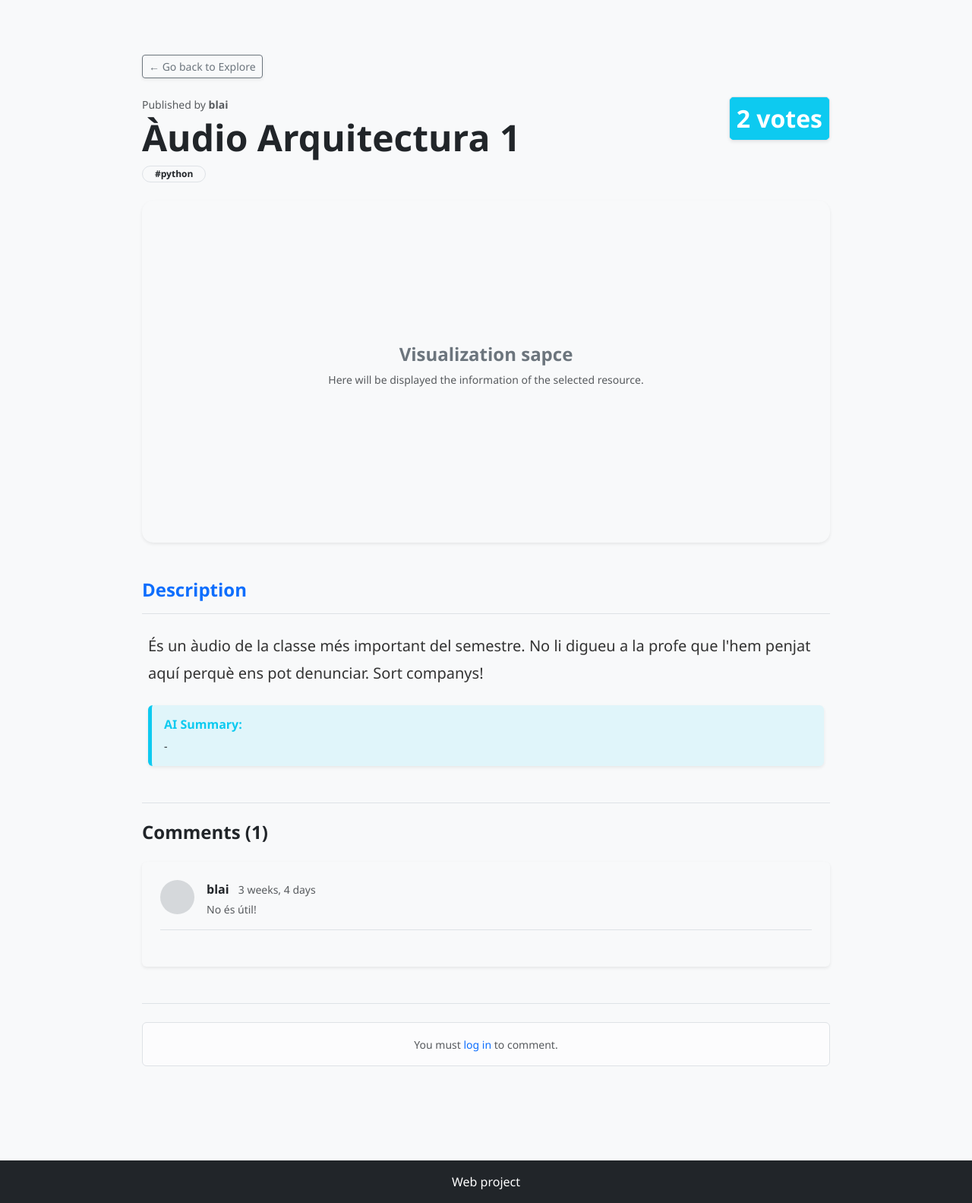
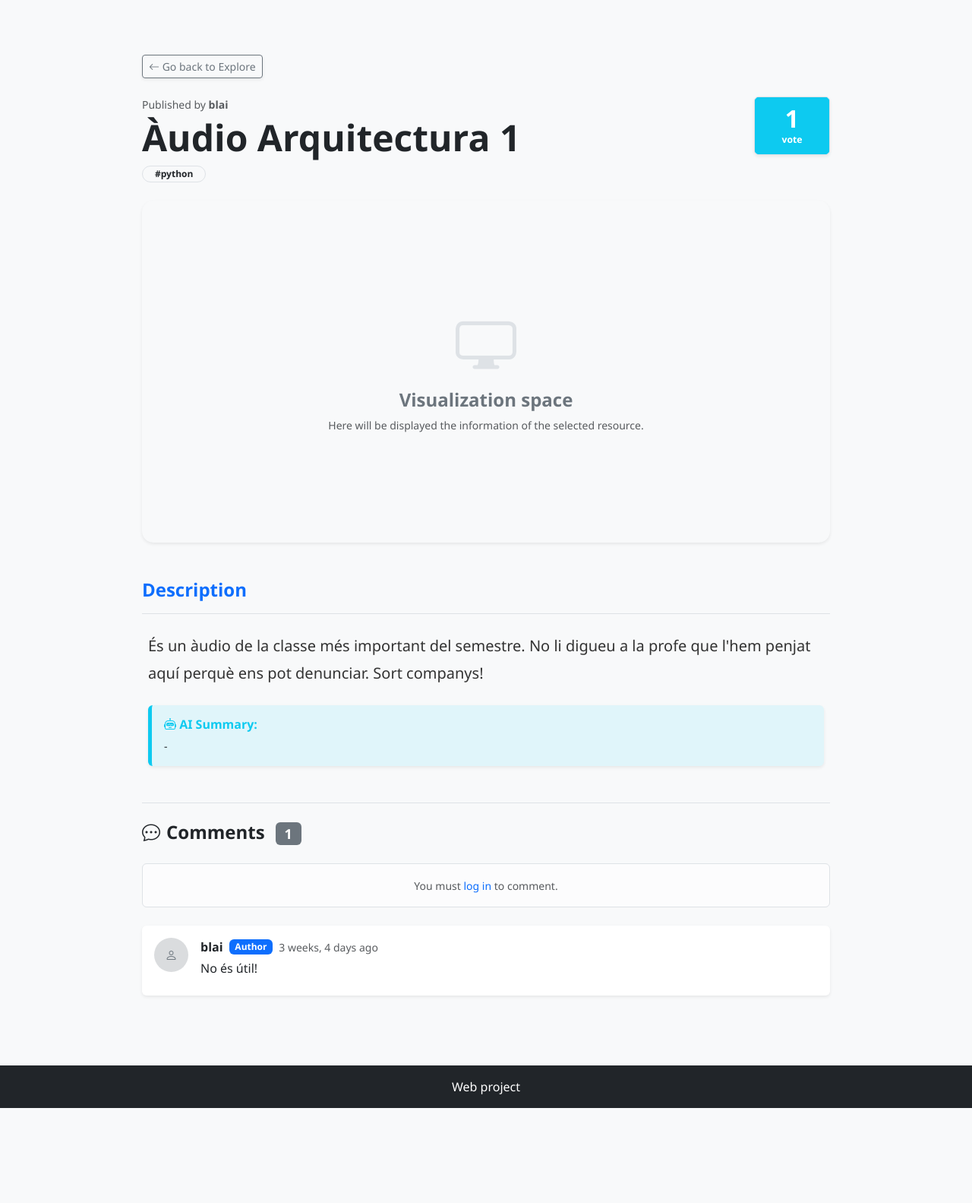
Before and after one commit to eem-3/web-project, a Django app: page /234d6f6b-bb36-4924-a8c1-70dc44e95d52 in a window 1280 px wide. Shown: the part 57-1640 px from the top of the page at 76% size. After the commit the page ends 1515 px from the top, so only its background shows below. Run offline with Django 5.2, Linux system fonts and the light colour scheme; data comes from the database, SQL or seed files in the repository; both versions use the stored data as it was before the commit; data that the repository does not hold is empty.

Commit message:
Introduït secció de comentaris

```diff
--- a/core/views.py
+++ b/core/views.py
@@ -1,44 +1,52 @@
-from django.shortcuts import render
-from django.contrib.auth.forms import UserCreationForm
+from django.shortcuts import render, redirect, get_object_or_404
+from django.views.generic import CreateView
 from django.urls import reverse_lazy
-from django.views.generic import CreateView
-from django.http import HttpResponse
 from .forms import BootstrapUserCreationForm
-from django.contrib.auth.decorators import login_required
-from django.shortcuts import render, get_object_or_404
 from .models import Entity, Project, Media, Comment
+
 
 def view_home(request):
     if request.user.is_authenticated:
-        llista_entitats = Entity.objects.all()
-        return render(request, 'components/home.html', {'entities': llista_entitats})
-    else:
-        return render(request, 'components/homedemo.html')
+        entities = Entity.objects.all()
+        return render(request, 'components/home.html', {'entities': entities})
+    return render(request, 'components/homedemo.html')
+
 
 class SignUpView(CreateView):
     """Sign up view."""
-    form_class = BootstrapUserCreationForm         # the form to show (username + password + confirm)
-    template_name = 'registration/signup.html'     # the HTML template to render
-    success_url = reverse_lazy('login')            # after signup, redirect to the login page
+    form_class = BootstrapUserCreationForm
+    template_name = 'registration/signup.html'
+    success_url = reverse_lazy('login')
 
 
-def EntityView1(request, pk):
-    # Obtenemos la entidad base
+def entity_detail(request, pk):
     entity = get_object_or_404(Entity, pk=pk)
-
-    # Intentamos obtener la versión específica (Project o Media)
-    # Django permite acceder al "hijo" desde el "padre" en minúsculas
     project = getattr(entity, 'project', None)
     media = getattr(entity, 'media', None)
 
-    # Obtenemos los comentarios asociados a esta entidad
-    comments = Comment.objects.filter(entity=entity).order_by('-created_at')
+    if request.method == 'POST':
+        if not request.user.is_authenticated:
+            return redirect('login')
+        text = request.POST.get('comment_text', '').strip()
+        parent_id = request.POST.get('parent_id', '').strip()
+        if text:
+            parent = None
+            if parent_id:
+                parent = Comment.objects.filter(comment_id=parent_id, entity=entity).first()
+            Comment.objects.create(entity=entity, user=request.user, text=text, parent=parent)
+        return redirect(request.path + '#comments')
 
-    context = {
+    comments = (
+        Comment.objects
+        .filter(entity=entity, parent=None)
+        .order_by('created_at')
+        .select_related('user')
+        .prefetch_related('replies__user')
+    )
+
+    return render(request, 'components/entity_detail.html', {
         'entity': entity,
         'project': project,
         'media': media,
         'comments': comments,
-    }
-
-    return render(request, 'components/entity_detail.html', context)
+    })
--- a/templates/base.html
+++ b/templates/base.html
@@ -7,6 +7,7 @@
     <meta name="viewport" content="width=device-width, initial-scale=1.0">
     <title>{% block title %}Template{% endblock %}</title>
     <link href="https://cdn.jsdelivr.net/npm/bootstrap@5.3.3/dist/css/bootstrap.min.css" rel="stylesheet">
+    <link href="https://cdn.jsdelivr.net/npm/bootstrap-icons@1.11.3/font/bootstrap-icons.min.css" rel="stylesheet">
     <link href="{% static 'styles/css/style.css' %}" rel="stylesheet">
 </head>
 <body>
--- a/templates/components/entity_detail.html
+++ b/templates/components/entity_detail.html
@@ -9,7 +9,7 @@
 
             <div class="mb-4">
                 <a href="{% url 'home' %}" class="btn btn-outline-secondary btn-sm shadow-sm">
-                    <i class="bi bi-arrow-left"></i> ← Go back to Explore
+                    <i class="bi bi-arrow-left"></i> Go back to Explore
                 </a>
             </div>
 
@@ -17,7 +17,6 @@
                 <div>
                     <small class="text-muted d-block mb-1">Published by <strong>{{ entity.user.username }}</strong></small>
                     <h1 class="display-5 fw-bold mb-2">{{ entity.title }}</h1>
-
                     <div class="d-flex flex-wrap gap-2">
                         {% for tag in entity.tags.all %}
                         <span class="badge rounded-pill bg-light text-dark border px-3">#{{ tag.tag }}</span>
@@ -26,17 +25,10 @@
                 </div>
 
                 <div class="card shadow-sm border text-center overflow-hidden" style="min-width: 100px;">
-
-                    {% if entity.up_votes == 1 %}
                     <div class="btn btn-info btn-sm w-100 rounded-0 py-2 text-white fw-bold">
-                        <span class="h6 fw-bold mb-0">{{ entity.up_votes }} votes</span>
+                        <span class="h2 fw-bold mb-0">{{ entity.votes.count }}</span>
+                        <small class="d-block">vote{{ entity.votes.count|pluralize }}</small>
                     </div>
-                    {% else %}
-                    <div class="btn btn-info btn-sm w-100 rounded-0 py-2 text-white fw-bold">
-                        <span class="h2 fw-bold mb-0">{{ entity.up_votes }} votes</span>
-                    </div>
-                    {% endif %}
-
                 </div>
             </div>
 
@@ -44,7 +36,7 @@
                 <div class="card-body d-flex flex-column justify-content-center align-items-center text-muted">
                     <div class="text-center">
                         <i class="bi bi-display mb-3" style="font-size: 5rem; color: #dee2e6;"></i>
-                        <h4 class="text-secondary">Visualization sapce</h4>
+                        <h4 class="text-secondary">Visualization space</h4>
                         <p class="small">Here will be displayed the information of the selected resource.</p>
                     </div>
                 </div>
@@ -53,14 +45,11 @@
             <div class="mb-5">
                 <h4 class="text-primary fw-bold border-bottom pb-3 mb-4">Description</h4>
                 <div class="px-2">
-                    <p class="lead" style="line-height: 1.8; color: #333;">
-                        {{ entity.description }}
-                    </p>
-
+                    <p class="lead" style="line-height: 1.8; color: #333;">{{ entity.description }}</p>
                     {% if entity.description_ai %}
                     <div class="card border-0 bg-info bg-opacity-10 mt-4 shadow-sm" style="border-left: 5px solid #0dcaf0 !important;">
                         <div class="card-body">
-                            <h6 class="fw-bold text-info"><i class="bi bi-robot"></i>AI Summary:</h6>
+                            <h6 class="fw-bold text-info"><i class="bi bi-robot"></i> AI Summary:</h6>
                             <p class="mb-0 text-dark small">{{ entity.description_ai }}</p>
                         </div>
                     </div>
@@ -74,7 +63,7 @@
                 <div class="list-group shadow-sm">
                     {% for item in project.media_items.all %}
                     <div class="list-group-item d-flex justify-content-between align-items-center py-3">
-                        <span><i class="bi bi-file-earmark-arrow-down me-2 text-primary"></i> {{ item.filename }}</span>
+                        <span><i class="bi bi-file-earmark-arrow-down me-2 text-primary"></i>{{ item.filename }}</span>
                         <a href="{{ item.storage_url }}" class="btn btn-sm btn-primary px-4 rounded-pill">Download</a>
                     </div>
                     {% endfor %}
@@ -82,56 +71,104 @@
             </div>
             {% endif %}
 
-            <div class="mt-5 pt-4 border-top">
-                <h4 class="mb-4">Comments ({{ comments.count }})</h4>
-                <div class="comments-section bg-light p-4 rounded shadow-sm">
-                    {% for comment in comments %}
-                    <div class="d-flex mb-4 last-child-mb-0 pb-3 border-bottom">
-                        <div class="bg-secondary bg-opacity-25 rounded-circle me-3 flex-shrink-0 d-flex align-items-center justify-content-center" style="width: 45px; height: 45px;">
-                            <i class="bi bi-person text-secondary"></i>
-                        </div>
-                        <div>
-                            <div class="mb-1">
-                                <span class="fw-bold">{{ comment.user.username }}</span>
-                                <small class="text-muted ms-2">{{ comment.created_at|timesince }}</small>
-                            </div>
-                            <p class="text-muted mb-0 small">{{ comment.text }}</p>
-                        </div>
-                    </div>
-                    {% empty %}
-                    <div class="text-center py-4 text-muted">
-                        <i class="bi bi-chat-dots d-block h1"></i>
-                        <p>There are no comments. Be the first one!</p>
-                    </div>
-                    {% endfor %}
-                </div>
-                <div class="mt-5 pt-4 border-top">
+            <!-- COMMENTS SECTION -->
+            <div class="mt-5 pt-4 border-top" id="comments">
+                <h4 class="mb-4">
+                    <i class="bi bi-chat-dots me-2"></i>Comments
+                    <span class="badge bg-secondary ms-2">{{ comments.count }}</span>
+                </h4>
 
                 {% if user.is_authenticated %}
-                <div class="card border-0 shadow-sm mb-5">
-                    <div class="card-body p-0">
-                        <form method="post" action=".">
+                <div class="card border-0 shadow-sm mb-4">
+                    <div class="card-body">
+                        <form method="post">
                             {% csrf_token %}
-                            <div class="form-group">
-                                <textarea name="comment_text" class="form-control border-0 " rows="3"
-                                          placeholder="Write your comment here..."
-                                          style="resize: none; border-radius: 10px;" required></textarea>
-                            </div>
-                            <div class="d-flex justify-content-end mt-2 bg-light">
-                                <button href="" type="submit" class="btn btn-primary m-1 px-4 rounded-pill shadow-sm">Publish</button>
+                            <textarea name="comment_text" class="form-control border-0 bg-light" rows="3"
+                                      placeholder="Write your comment here..."
+                                      style="resize: none; border-radius: 10px;" required></textarea>
+                            <div class="d-flex justify-content-end mt-2">
+                                <button type="submit" class="btn btn-primary px-4 rounded-pill shadow-sm">Publish</button>
                             </div>
                         </form>
                     </div>
                 </div>
                 {% else %}
-                <div class="alert alert-light text-center border mb-5">
+                <div class="alert alert-light text-center border mb-4">
                     <small class="text-muted">You must <a href="{% url 'login' %}">log in</a> to comment.</small>
                 </div>
                 {% endif %}
 
-            </div>
+                <div class="comments-list">
+                    {% for comment in comments %}
+                    <div class="card border-0 shadow-sm mb-3" id="comment-{{ comment.comment_id }}">
+                        <div class="card-body">
+                            <div class="d-flex">
+                                <div class="bg-secondary bg-opacity-25 rounded-circle me-3 flex-shrink-0 d-flex align-items-center justify-content-center" style="width: 45px; height: 45px;">
+                                    <i class="bi bi-person text-secondary"></i>
+                                </div>
+                                <div class="flex-grow-1">
+                                    <div class="mb-1 d-flex align-items-center flex-wrap gap-2">
+                                        <span class="fw-bold">{{ comment.user.username }}</span>
+                                        {% if comment.user == entity.user %}
+                                        <span class="badge bg-primary">Author</span>
+                                        {% endif %}
+                                        <small class="text-muted">{{ comment.created_at|timesince }} ago</small>
+                                    </div>
+                                    <p class="mb-2">{{ comment.text }}</p>
+
+                                    {% if user.is_authenticated %}
+                                    <button class="btn btn-sm btn-link text-muted p-0 text-decoration-none"
+                                            data-bs-toggle="collapse"
+                                            data-bs-target="#reply-form-{{ comment.comment_id }}">
+                                        <i class="bi bi-reply"></i> Reply
+                                    </button>
+                                    <div class="collapse mt-2" id="reply-form-{{ comment.comment_id }}">
+                                        <form method="post">
+                                            {% csrf_token %}
+                                            <input type="hidden" name="parent_id" value="{{ comment.comment_id }}">
+                                            <textarea name="comment_text" class="form-control form-control-sm bg-light border-0" rows="2"
+                                                      placeholder="Write your reply..."
+                                                      style="resize: none; border-radius: 8px;" required></textarea>
+                                            <div class="d-flex justify-content-end mt-1">
+                                                <button type="submit" class="btn btn-sm btn-primary rounded-pill px-3 mt-1">Reply</button>
+                                            </div>
+                                        </form>
+                                    </div>
+                                    {% endif %}
+
+                                    {% for reply in comment.replies.all %}
+                                    <div class="d-flex mt-3 ps-3 border-start border-2" id="comment-{{ reply.comment_id }}">
+                                        <div class="bg-secondary bg-opacity-25 rounded-circle me-3 flex-shrink-0 d-flex align-items-center justify-content-center" style="width: 35px; height: 35px;">
+                                            <i class="bi bi-person text-secondary" style="font-size: 0.85rem;"></i>
+                                        </div>
+                                        <div class="flex-grow-1">
+                                            <div class="mb-1 d-flex align-items-center flex-wrap gap-2">
+                                                <span class="fw-bold small">{{ reply.user.username }}</span>
+                                                {% if reply.user == entity.user %}
+                                                <span class="badge bg-primary" style="font-size: 0.65rem;">Author</span>
+                                                {% endif %}
+                                                <small class="text-muted" style="font-size: 0.75rem;">{{ reply.created_at|timesince }} ago</small>
+                                            </div>
+                                            <p class="mb-0 small">{{ reply.text }}</p>
+                                        </div>
+                                    </div>
+                                    {% endfor %}
+
+                                </div>
+                            </div>
+                        </div>
+                    </div>
+                    {% empty %}
+                    <div class="text-center py-5 text-muted">
+                        <i class="bi bi-chat-dots d-block" style="font-size: 3rem;"></i>
+                        <p class="mt-2">No comments yet. Be the first one!</p>
+                    </div>
+                    {% endfor %}
+                </div>
 
             </div>
 
-        </div> </div> </div>
+        </div>
+    </div>
+</div>
 {% endblock %}
--- a/web_project/urls.py
+++ b/web_project/urls.py
@@ -1,22 +1,15 @@
 from django.contrib import admin
 from django.urls import include, path
-
-from core.views import SignUpView, view_home, EntityView1
-
-from core.views import SignUpView
-from django.contrib.auth.views import LogoutView
 from django.conf import settings
 from django.conf.urls.static import static
+from core.views import SignUpView, entity_detail
 
 urlpatterns = [
     path('admin/', admin.site.urls),
-    path('accounts/', include('django.contrib.auth.urls')),  # provides accounts/login/ and accounts/logout/
     path('accounts/signup/', SignUpView.as_view(), name='signup'),
-    # name='signup' -> used in nav bar: {% url 'signup' %}
     path('accounts/', include('django.contrib.auth.urls')),
-    path('home/', view_home, name='home'),
     path('', include('core.urls')),
-    path('<uuid:pk>', EntityView1, name='Entity'),
+    path('<uuid:pk>', entity_detail, name='entity'),
 ]
 
 if settings.DEBUG:
```
Also changed, not shown: core/models.py (+15 -24 lines), templates/components/home.html (+4 -15 lines), core/migrations/0003_refactor_models.py (added), db.sqlite3.
